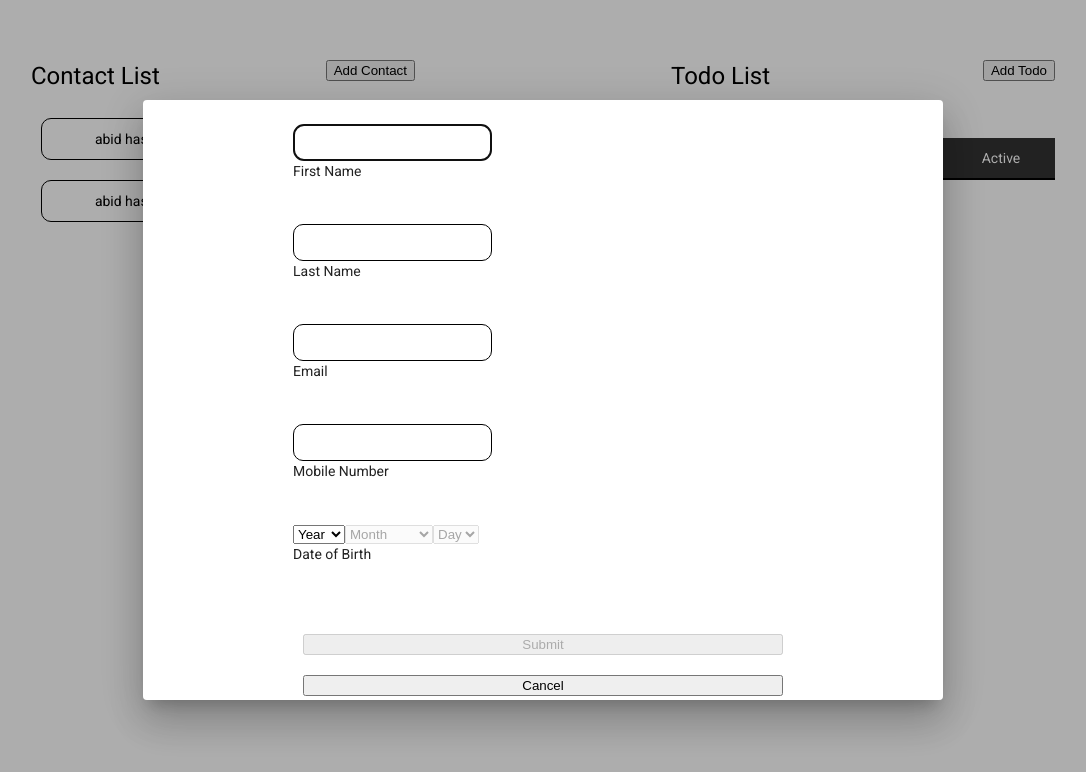
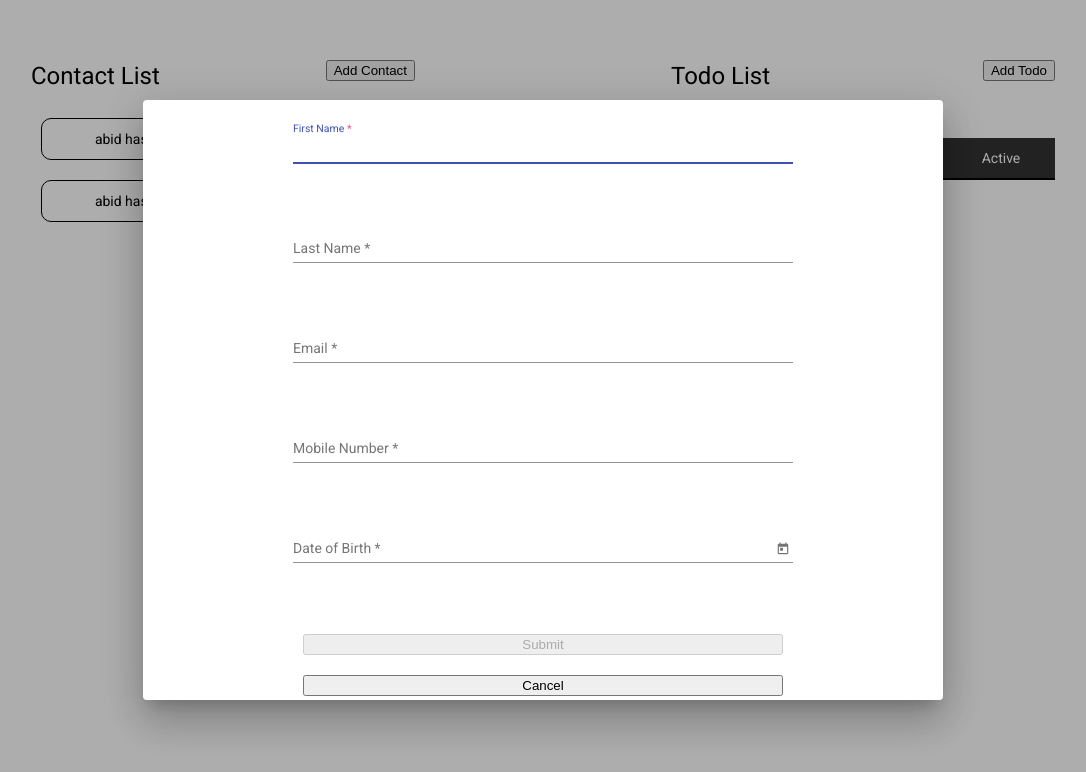
Before and after one commit to Abir1507075/FirstApp, an Angular app: page / in a window 1280 px wide. Both pictures are taken after a click on the button "Add Contact". Shown: the top 772 px of the page, without its empty margins (97-1183 px from the left). Built offline with nearby package versions, Linux system fonts and the light colour scheme.

Commit message:
reactive form with mat

```diff
--- a/package.json
+++ b/package.json
@@ -11,14 +11,14 @@
   },
   "private": true,
   "dependencies": {
-    "@angular/animations": "~11.1.2",
-    "@angular/cdk": "^11.2.1",
+    "@angular/animations": "^11.1.2",
+    "@angular/cdk": "^11.2.2",
     "@angular/common": "~11.1.2",
     "@angular/compiler": "~11.1.2",
     "@angular/core": "~11.1.2",
     "@angular/flex-layout": "^11.0.0-beta.33",
     "@angular/forms": "~11.1.2",
-    "@angular/material": "^11.2.1",
+    "@angular/material": "^11.2.2",
     "@angular/platform-browser": "~11.1.2",
     "@angular/platform-browser-dynamic": "~11.1.2",
     "@angular/router": "~11.1.2",
--- a/src/app/components/contact-form/contact-form.component.css
+++ b/src/app/components/contact-form/contact-form.component.css
@@ -8,10 +8,11 @@
 button{
     margin: 10px;
 }
-input{
+.bordered-input{
     border:1px solid black;
     border-radius: 10px;
     padding: 10px;
+    width: 40%;
 }
 .alert-mesg{
     color:red;
--- a/src/app/components/contact-form/contact-form.component.html
+++ b/src/app/components/contact-form/contact-form.component.html
@@ -1,59 +1,62 @@
 <div>
     <form [formGroup] = "contactForm" fxLayout="column" fxLayoutAlign="space-around center">
         <div class = form-row>
-            <div fxLayout="row" fxLayoutAlign="space-between center">
-                <input type="text"  formControlName = 'firstName'>
-                <div class="alert-mesg" *ngIf="contactForm.controls.firstName.touched && !contactForm.controls.firstName.valid">This field is required</div>
-            </div>
-            <label>First Name</label>
+            <mat-form-field>
+                <mat-label>First Name</mat-label>
+                <input  matInput type="text"  formControlName = 'firstName'>
+                <mat-error  *ngIf="contactForm.controls.firstName.touched && !contactForm.controls.firstName.valid">
+                    This field is Required
+                </mat-error>
+            </mat-form-field>
+        </div>
+
+        <div class = form-row>
+            <mat-form-field>
+                <mat-label>Last Name</mat-label>
+                <input matInput  type="text" formControlName = 'lastName'>
+                <mat-error *ngIf="contactForm.controls.lastName.touched && !contactForm.controls.lastName.valid">
+                    This field is required
+                </mat-error>
+            </mat-form-field>
+        </div>
+
+        <div class = form-row>
+            <mat-form-field>
+                <mat-label>Email</mat-label>
+                <input matInput  placeholder="Ex. pat@example.com" type="email"  formControlName = 'email'>
+                <mat-error *ngIf="contactForm.controls.email.touched && contactForm.controls.email.hasError('required')">
+                    This field is required
+                </mat-error>
+                <mat-error *ngIf="contactForm.controls.email.touched && contactForm.controls.email.hasError('email')">
+                    Invalid Email
+                </mat-error>
+            </mat-form-field>
         </div>
         <div class = form-row>
-            <div fxLayout="row" fxLayoutAlign="space-between center">
-                <input type="text" formControlName = 'lastName'>
-                <div class="alert-mesg" *ngIf="contactForm.controls.lastName.touched && !contactForm.controls.lastName.valid">This field is required</div>
-            </div>
-            <label>Last Name</label>
+            <mat-form-field>
+                <mat-label>Mobile Number</mat-label>
+                <input matInput type="text" formControlName = 'mobileNumber'>
+                <mat-error *ngIf="contactForm.controls.mobileNumber.touched && contactForm.controls.mobileNumber.hasError('required')">
+                    This field is required
+                </mat-error>
+                <mat-error *ngIf="contactForm.controls.mobileNumber.touched && contactForm.controls.mobileNumber.hasError('pattern')">
+                    Invalid Mobile Number
+                </mat-error>
+            </mat-form-field>
         </div>
-        <div class = form-row>
-            <div fxLayout="row" fxLayoutAlign="space-between center">
-                <input type="email"  formControlName = 'email' >
-                <div class="alert-mesg" *ngIf="contactForm.controls.email.touched && contactForm.controls.email.hasError('required')">This field is required</div>
-                <div class="alert-mesg" *ngIf="contactForm.controls.email.touched && contactForm.controls.email.hasError('email')">Invalid Email</div>
 
-            </div>
-            <label>Email</label>
+        <div class="form-row" >
+            <mat-form-field >
+                <mat-label>Date of Birth</mat-label>
+                <input matInput formControlName="dateOfBirth" [matDatepicker] = "date" >
+                <mat-datepicker-toggle matSuffix [for] = "date"></mat-datepicker-toggle>
+                <mat-datepicker #date></mat-datepicker>
+                <mat-error *ngIf="contactForm.controls.dateOfBirth.touched && !contactForm.controls.dateOfBirth.valid">
+                    This field is required
+                </mat-error>
+            </mat-form-field>
         </div>
-        <div class = form-row>
-            <div fxLayout="row" fxLayoutAlign="space-between center">
-                <input type="text" formControlName = 'mobileNumber'>
-                <div class="alert-mesg" *ngIf="contactForm.controls.mobileNumber.touched && contactForm.controls.mobileNumber.hasError('required')">This field is required</div>
-                <div class="alert-mesg" *ngIf="contactForm.controls.mobileNumber.touched && contactForm.controls.mobileNumber.hasError('pattern')">Invalid Mobile Number</div>
 
-            </div>
-            <label >Mobile Number</label>
-        </div>
-        <div class="form-row" formGroupName = "dateOfBirth">
-            <div fxLayout="row" fxLayoutAlign="space-between center">
-                <div>
-                    <select name="year" id="year" (click)="isYearOkay()" formControlName = "year">
-                        <option value="" disabled selected>Year</option>
-                        <option *ngFor="let y of year">{{y}} </option>
-                    </select>
-                    <select name="month" id="month" (click)="isMonthOkay()" formControlName = "month" >
-                        <option value="" disabled selected>Month</option>
-                        <option *ngFor="let month of months" >{{month.month}} </option>
-                    </select>
-                    <select name="day" id="day" formControlName = "day">
-                        <option value="" disabled selected>Day</option>
-                        <option *ngFor="let day of days" >{{day}} </option>
-                    </select>
-                </div>
-                <div class="alert-mesg" *ngIf="contactForm.controls.dateOfBirth.get('day')?.touched && !contactForm.controls.dateOfBirth.get('day')?.valid">Birth Date is required</div>
-                <div class="alert-mesg" *ngIf="contactForm.controls.dateOfBirth.get('month')?.touched && !contactForm.controls.dateOfBirth.get('month')?.valid">Birth Month is required</div>
-                <div class="alert-mesg" *ngIf="contactForm.controls.dateOfBirth.get('year')?.touched && !contactForm.controls.dateOfBirth.get('year')?.valid">Birth Year is required</div>
-            </div>
-            <label>Date of Birth</label>
-        </div>
         <div class = form-row>
             <button mat-button mat-dialog-close [disabled]="!contactForm.valid" (click)="saveContact()">Submit</button>
             <button mat-button mat-dialog-close>Cancel</button>
--- a/src/app/components/contact-form/contact-form.component.ts
+++ b/src/app/components/contact-form/contact-form.component.ts
@@ -16,75 +16,21 @@ export class ContactFormComponent implements OnInit {
     lastName: ['',[Validators.required]],
     email: ['',[Validators.required,Validators.email]],
     mobileNumber: ['',[Validators.required,Validators.pattern(/^\d{11}$/)]],
-    dateOfBirth: this.fb.group({
-      year:['',Validators.required],
-      month:[{value:'',disabled:true},[Validators.required]],
-      day:[{value:'',disabled:true},[Validators.required]]
-    })
+    dateOfBirth: ['',[Validators.required]],
+
   })
-  yearNow = new Date().getFullYear();
 
   constructor(private contactService:ContactService,private fb:FormBuilder) { }
-  days:number[] = [];
-  year:number[] = [];
+
   ngOnInit(): void {
-    for ( let i = 0; i<100;i++){
-      this.year.push(this.yearNow-i);
-    }
-    console.log(this.contactForm.controls['dateOfBirth'].get('year')?.touched);
+  }
 
-  }
-  isMonthOkay(){
-    if(this.contactForm.controls.dateOfBirth.get('month')?.value != ""){
-      this.contactForm.controls.dateOfBirth.get('day')?.enable();
-      for(let value of this.months){
-        if(value.month==this.contactForm.controls.dateOfBirth.get('month')?.value){
-          for(let i = 1;i<=value.day;i++){
-            this.days.push(i);
-          }
-        }
-      }
-      console.log(this.contactForm.controls.dateOfBirth.get('day'))
-    };
-  }
-  isYearOkay(){
-    if(this.contactForm.controls.dateOfBirth.get('year')?.value !=""){
-      this.contactForm.controls.dateOfBirth.get('month')?.enable();
-      if(this.isLeapYear(this.contactForm.controls.dateOfBirth.get('year')?.value)){
-        this.months[1].day=29;
-      }
-      else{
-        this.months[1].day=28;
-      }
-    }
-  }
   saveContact(){
     let date = this.contactForm.controls.dateOfBirth.value;
     this.contactService.saveContact(new Contact(this.contactForm.value.firstName,
                                                 this.contactForm.value.lastName,
                                                 this.contactForm.value.email,
                                                 this.contactForm.value.mobileNumber,
-                                                new Date(date.year+'-'+date.month+'-'+date.day)));
-  }
-  months = [
-    {id:1,month:'January',day:31},
-    {id:2,month:'February',day:28},
-    {id:3,month:'March',day:31},
-    {id:4,month:'April',day:30},
-    {id:5,month:'May',day:31},
-    {id:6,month:'June',day:30},
-    {id:7,month:'July',day:31},
-    {id:8,month:'August',day:31},
-    {id:9,month:'September',day:30},
-    {id:10,month:'October',day:31},
-    {id:11,month:'November',day:30},
-    {id:12,month:'December',day:31}
-  ];
-  isLeapYear(year:string):boolean{
-    let yearNum = parseInt(year);
-    if(yearNum%400===0)return true;
-    if(yearNum%100==0)return false;
-    if(yearNum%4==0)return true;
-    return false;
+                                                this.contactForm.value.dateOfBirth));
   }
 }
--- a/src/app/components/contact-list/contact-list.component.html
+++ b/src/app/components/contact-list/contact-list.component.html
@@ -1,20 +1,10 @@
-<div>
-    <div fxLayout="row" fxLayoutAlign="space-between start">
-        <h1>Contact List</h1>
+<div fxLayout="column">
+    <div (click)="onSelect(i)" class="contact" *ngFor="let contact of contactList;let i = index">
         <div>
-            <button mat-raised-button (click)="openForm()">
-                Add Contact
-            </button>
+            {{contact.firstName}}
         </div>
-    </div>
-    <div fxLayout="column">
-        <div (click)="onSelect(i)" class="contact" *ngFor="let contact of contactList;let i = index">
-            <div>
-                {{contact.firstName}}
-            </div>
-            <div>
-                {{contact.mobileNumber}}
-            </div>
+        <div>
+            {{contact.mobileNumber}}
         </div>
     </div>
 </div>
--- a/src/app/components/contact-list/contact-list.component.ts
+++ b/src/app/components/contact-list/contact-list.component.ts
@@ -1,4 +1,4 @@
-import { Component, OnInit } from '@angular/core';
+import { Component, Input, OnInit } from '@angular/core';
 import { MatDialog } from '@angular/material/dialog';
 import { Router } from '@angular/router';
 import { Contact } from 'src/app/classes/contact';
@@ -12,23 +12,14 @@ import { ContactFormComponent } from '../contact-form/contact-form.component';
 })
 export class ContactListComponent implements OnInit {
 
-  constructor(public dialog:MatDialog,private contactService:ContactService,private router:Router) {
-    this.contactList = this.contactService.getContacts();
-    this.contactService.contactEvent.subscribe(()=>{
-      this.contactList = this.contactService.getContacts();
-    })
+  @Input('parentData')public contactList:Contact[] = [];
+  constructor(private router:Router) {
+
   }
 
   ngOnInit(): void {
   }
-  contactList:Contact[]=[];
-  openForm(){
-    this.dialog.open(ContactFormComponent,{
-      height:'600px',
-      width:'800px',
-      disableClose:true
-    });
-  }
+
   onSelect(id:number){
     this.router.navigate(['/contact',id]);
   }
--- /dev/null
+++ b/src/app/components/contact/contact.component.html
@@ -0,0 +1,11 @@
+<div>
+    <div fxLayout="row" fxLayoutAlign="space-between start">
+        <h1>Contact List</h1>
+        <div>
+            <button mat-raised-button (click)="openForm()">
+                Add Contact
+            </button>
+        </div>
+    </div>
+    <app-contact-list [parentData] = "contactList"></app-contact-list>
+</div>
--- /dev/null
+++ b/src/app/components/contact/contact.component.ts
@@ -0,0 +1,34 @@
+import { Component, OnInit } from '@angular/core';
+import { MatDialog } from '@angular/material/dialog';
+import { Contact } from 'src/app/classes/contact';
+import { ContactService } from 'src/app/services/contact.service';
+import { ContactFormComponent } from '../contact-form/contact-form.component';
+
+
+
+@Component({
+  selector: 'app-contact',
+  templateUrl: './contact.component.html',
+  styleUrls: ['./contact.component.css']
+})
+export class ContactComponent implements OnInit {
+
+  contactList:Contact[]=[];
+  constructor(public dialog: MatDialog,private contactService: ContactService,) {
+    this.contactList = this.contactService.getContacts();
+    this.contactService.contactEvent.subscribe(()=>{
+      this.contactList = this.contactService.getContacts();
+    })
+  }
+
+  ngOnInit(): void {
+  }
+  openForm(){
+    this.dialog.open(ContactFormComponent,{
+      height:'600px',
+      width:'800px',
+      disableClose:true
+    });
+  }
+
+}
--- a/src/app/components/home/home.component.html
+++ b/src/app/components/home/home.component.html
@@ -1,4 +1,4 @@
 <div class="container">
-    <app-contact-list class="main-div"></app-contact-list>
+    <app-contact class="main-div"></app-contact>
     <app-todo-list class="main-div second"></app-todo-list>
 </div>
```
Also changed, not shown: src/app/app.module.ts (+13 -1 lines), src/app/components/contact/contact.component.css (added), 2 other files (tests, documents, lock files or other folders).
